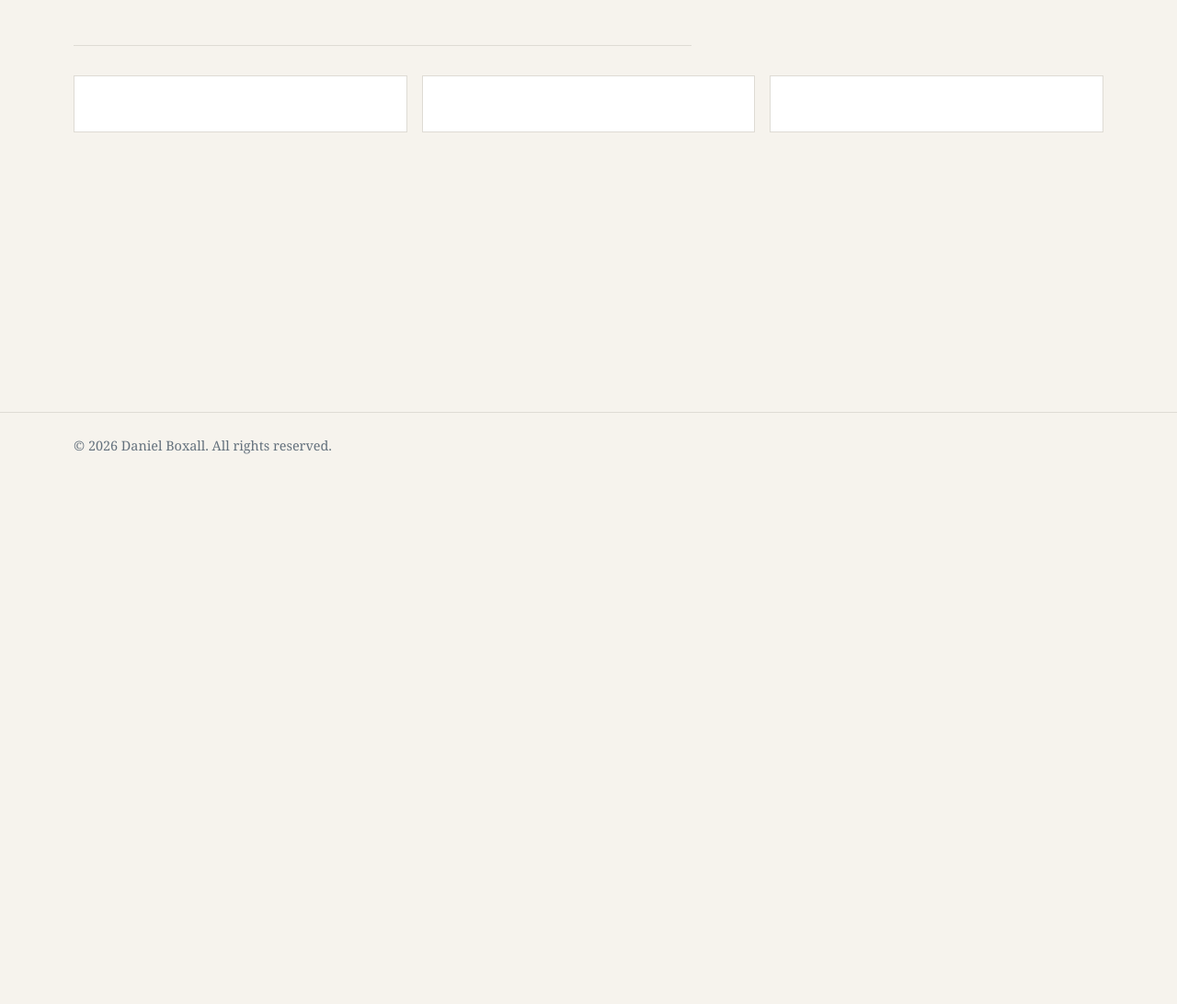
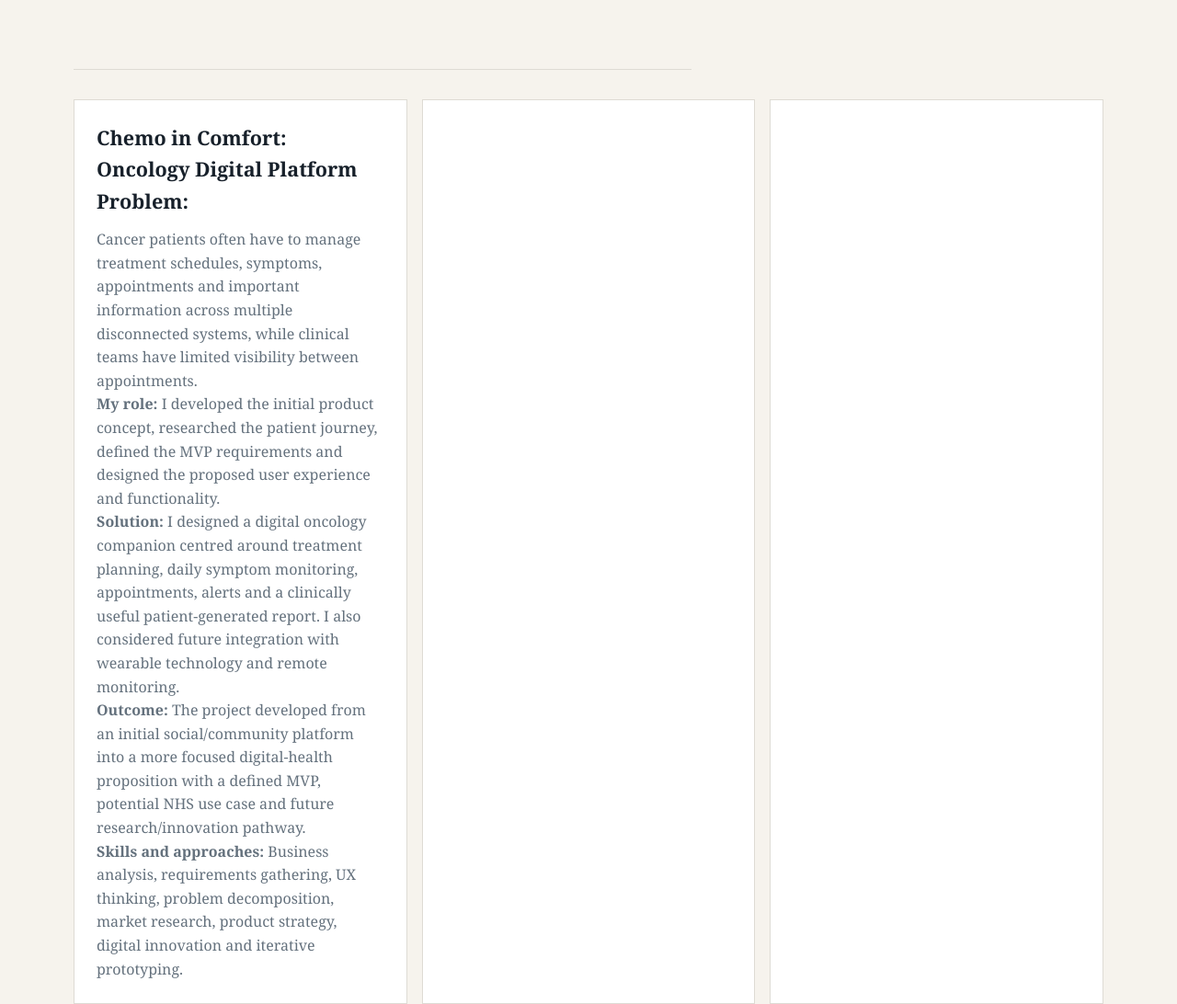
Before and after one commit to DannyB-byte/webDevelopmentSalford, a plain HTML site: page Business_showcase.html in a window 1280 px wide. Shown: the part 440-1532 px from the top of the page at 92% size. Before the commit the page ends 974 px from the top, so only its background shows below. Drawn offline with Linux system fonts and the light colour scheme.

Commit message:
finished contact.html, started working on business_showcase requirements (Project 1 card)

```diff
--- a/Business_showcase.html
+++ b/Business_showcase.html
@@ -36,12 +36,30 @@
 			<div class="container">
 				<div class="section-heading">
 					<h2 id="services-title"></h2>
-					<p></p>
+					<p><br>
 				</div>
 				<div class="cards">
 					<article class="card">
-						<h3></h3>
-						<p></p>
+						<h3><b>Chemo in Comfort: Oncology Digital Platform Problem:</b></h3>
+						<p>
+						    Cancer patients often have to manage treatment schedules, symptoms, appointments and important
+				            information across multiple disconnected systems, while clinical teams have limited
+					        visibility between appointments.<br>
+                            <b>My role:</b> I developed the initial product concept, researched
+					        the patient journey, defined the MVP requirements and designed the
+					        proposed user experience and functionality.<br>
+                            <b>Solution:</b> I designed a digital oncology companion centred
+					        around treatment planning, daily symptom monitoring, appointments,
+					        alerts and a clinically useful patient-generated report. I also
+					        considered future integration with wearable technology and remote
+					        monitoring.<br>
+                            <b>Outcome:</b> The project developed from an initial social/community
+					        platform into a more focused digital-health proposition with a defined
+					        MVP, potential NHS use case and future research/innovation pathway.<br>
+                            <b>Skills and approaches:</b> Business analysis, requirements gathering,
+					        UX thinking, problem decomposition, market research, product strategy, digital
+					        innovation and iterative prototyping.
+						</p>
 					</article>
 					<article class="card">
 						<h3></h3>
@@ -57,8 +75,9 @@
 
 		<section class="content" id="about" aria-labelledby="about-title">
 			<div class="container">
-				<h2 id="about-title"></h2>
-				<p></p>
+				<h2 id="about-title"><b>Chemo in Comfort: Oncology Digital Platform</b></h2>
+				<p>
+				</p>
 			</div>
 		</section>
 	</main>
```
Also changed, not shown: contact.html (+4 -0 lines).
